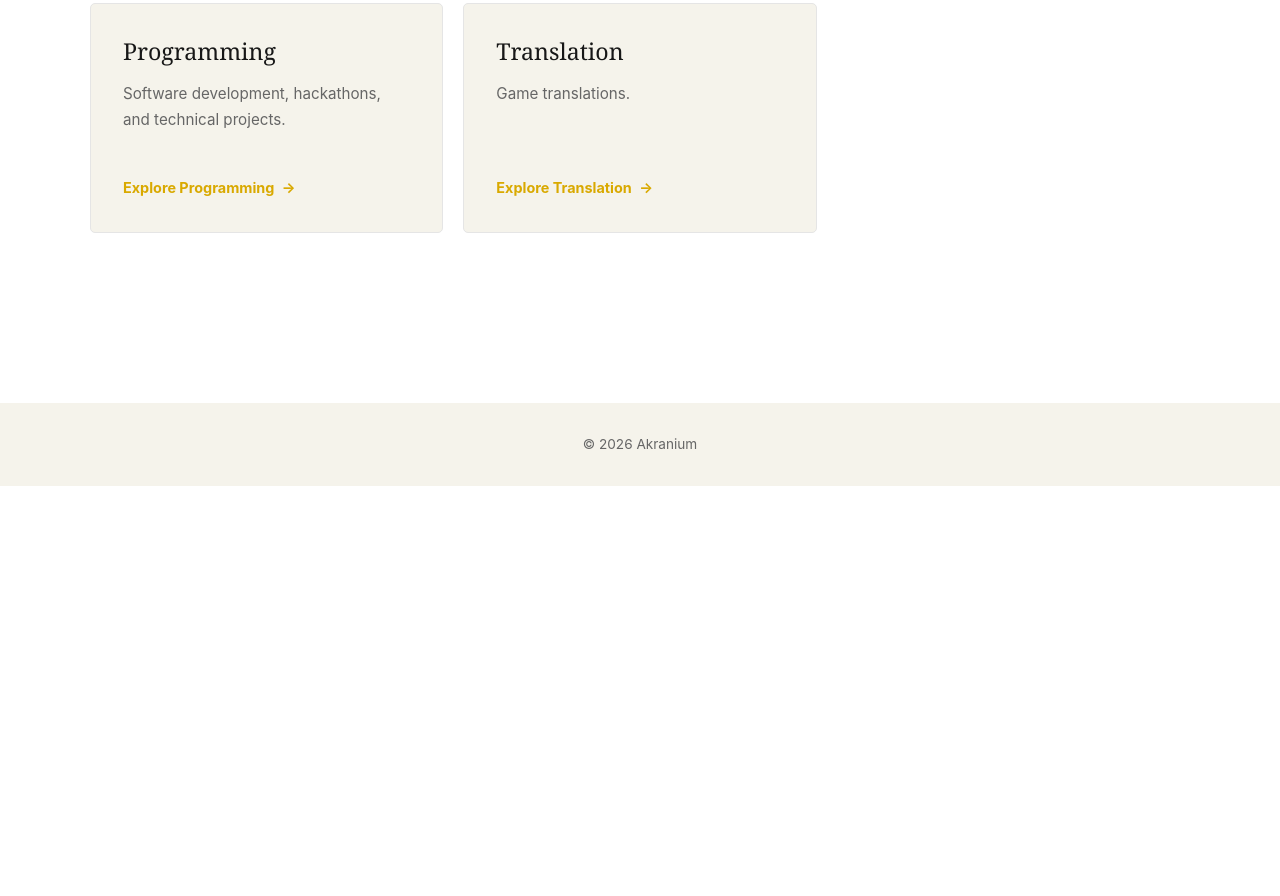
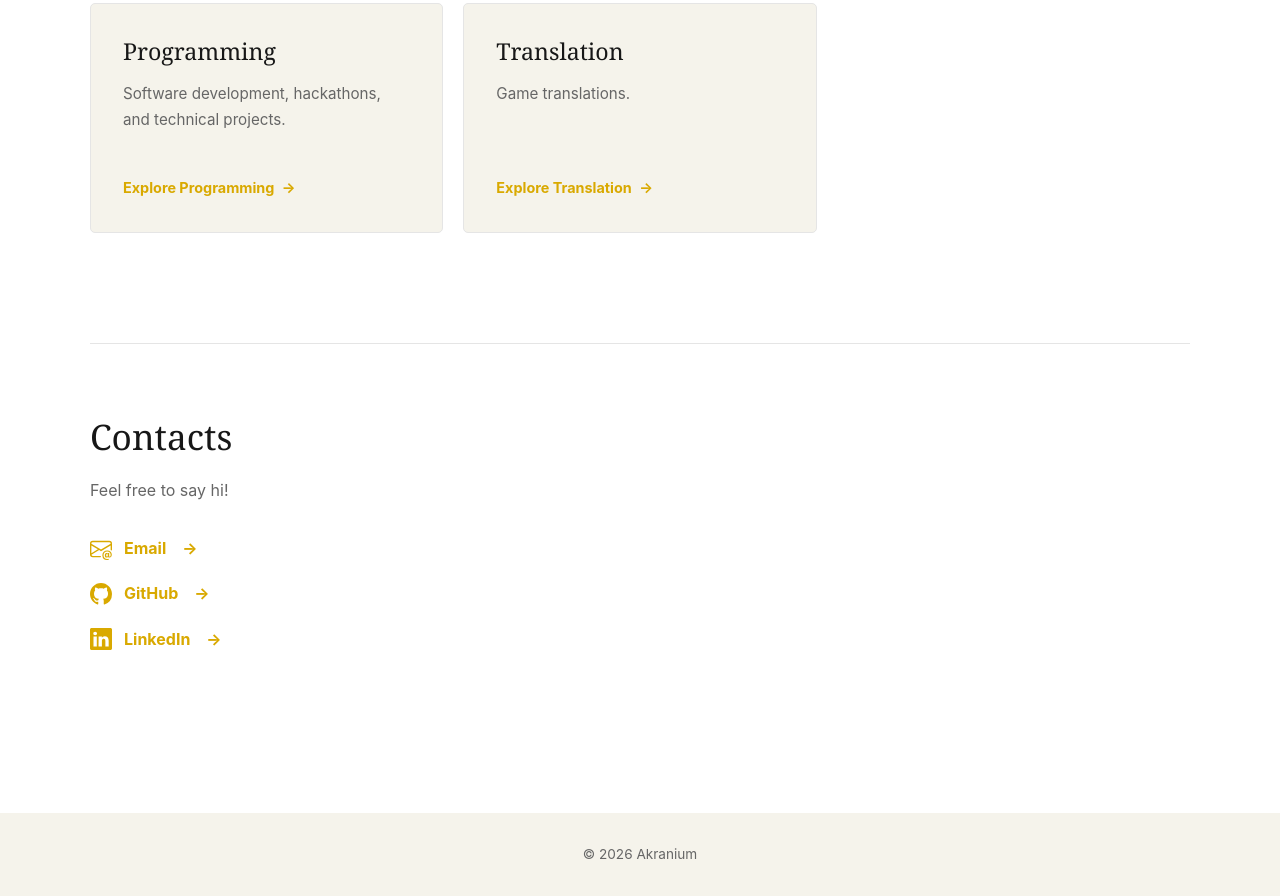
Before and after one commit to Akranium/akranium.github.io, a plain HTML site: page index.html in a window 1280 px wide. Shown: the part 823-1719 px from the top of the page. Before the commit the page ends 1309 px from the top, so only its background shows below. Drawn offline with Linux system fonts and the light colour scheme.

Commit message:
Added contacts section

```diff
--- a/css/style.css
+++ b/css/style.css
@@ -231,7 +231,77 @@ main {
 
 
 /* =====================================================
-   7. FOOTER
+   7. CONTACT SECTION
+===================================================== */
+
+.contact-section {
+    padding: 70px 0 100px;
+    border-top: 1px solid var(--color-border);
+}
+
+.contact-section h2 {
+    font-size: 2.2rem;
+    margin-bottom: 15px;
+}
+
+.contact-section > p {
+    max-width: 600px;
+    margin-bottom: 30px;
+    line-height: 1.9;
+}
+
+/* Contact links */
+
+.contact-links {
+    display: flex;
+    flex-direction: column;
+    align-items: flex-start;
+    gap: 18px;
+}
+
+.contact-links a {
+    display: inline-flex;
+    align-items: center;
+    gap: 12px;
+}
+
+/* Contact icons */
+
+.contact-icon {
+    display: inline-block;
+    width: 22px;
+    height: 22px;
+
+    background-color: currentColor;
+
+    mask-repeat: no-repeat;
+    mask-position: center;
+    mask-size: contain;
+
+    -webkit-mask-repeat: no-repeat;
+    -webkit-mask-position: center;
+    -webkit-mask-size: contain;
+
+    flex-shrink: 0;
+}
+
+.email-icon {
+    mask-image: url("../images/icons/email.svg");
+    -webkit-mask-image: url("../images/icons/email.svg");
+}
+
+.github-icon {
+    mask-image: url("../images/icons/github.svg");
+    -webkit-mask-image: url("../images/icons/github.svg");
+}
+
+.linkedin-icon {
+    mask-image: url("../images/icons/linkedin.svg");
+    -webkit-mask-image: url("../images/icons/linkedin.svg");
+}
+
+/* =====================================================
+   8. FOOTER
 ===================================================== */
 
 .site-footer {
@@ -256,7 +326,7 @@ main {
 
 
 /* =====================================================
-   8. RESPONSIVE DESIGN
+   9. RESPONSIVE DESIGN
 ===================================================== */
 
 /* Tablets */
@@ -316,4 +386,8 @@ main {
         padding: 30px 5%;
     }
 
+    .contact-section {
+        padding: 50px 0 75px;
+    }
+
 }
--- a/index.html
+++ b/index.html
@@ -101,6 +101,39 @@
 
         </section>
 
+
+        <section class="contact-section" id="contact">
+
+            <h2>Contacts</h2>
+
+            <p>
+                Feel free to say hi!
+            </p>
+
+            <div class="contact-links">
+
+                <a href="mailto:akranium@proton.me">
+                    <span class="contact-icon email-icon"></span>
+                    Email
+                </a>
+
+                <a href="https://github.com/Akranium"
+                   target="_blank" rel="noopener noreferrer">
+                    <span class="contact-icon github-icon"></span>
+                    GitHub
+                </a>
+
+                <a href="https://www.linkedin.com/in/mustafa-emre-olmez/"
+                   target="_blank" rel="noopener noreferrer">
+                    <span class="contact-icon linkedin-icon"></span>
+                    LinkedIn
+                </a>
+
+            </div>
+
+        </section>
+
+
     </main>
 
 
```
Also changed, not shown: images/icons/email.svg (added), images/icons/github.svg (added), images/icons/linkedin.svg (added).
